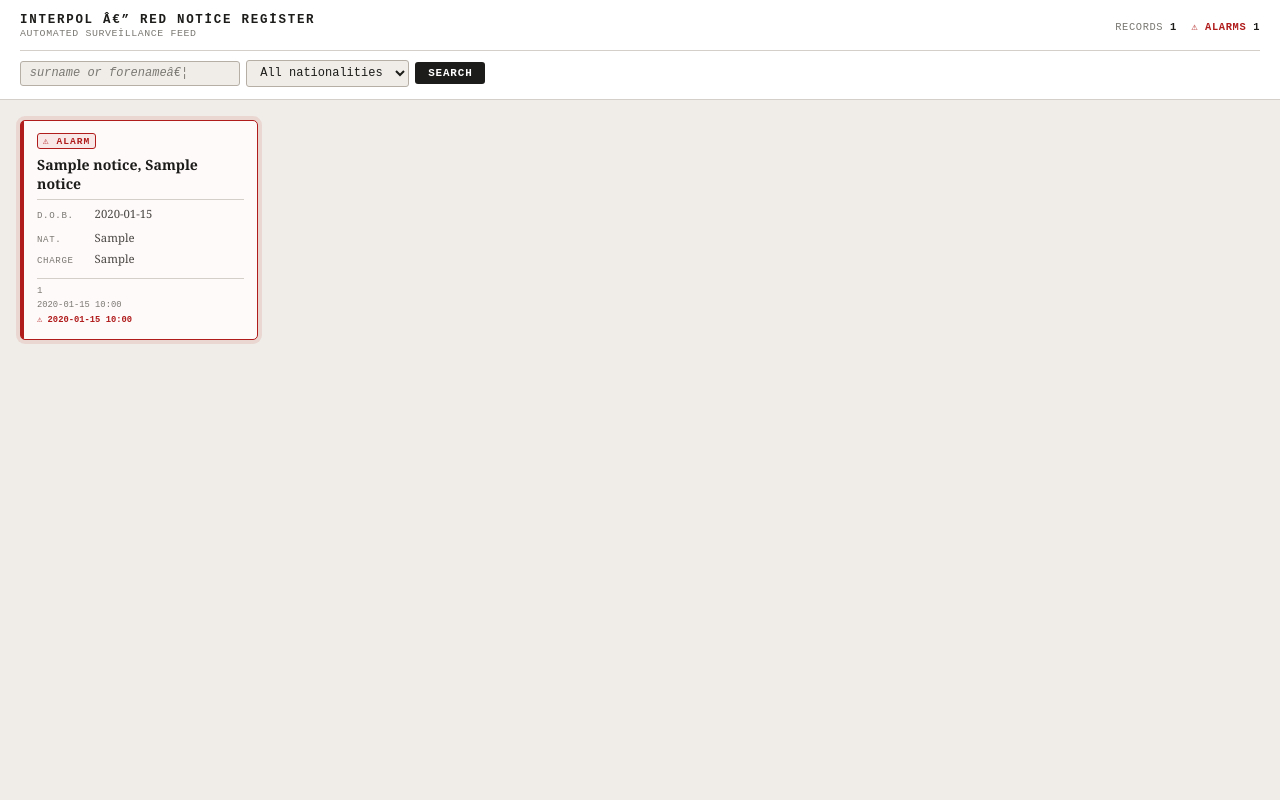
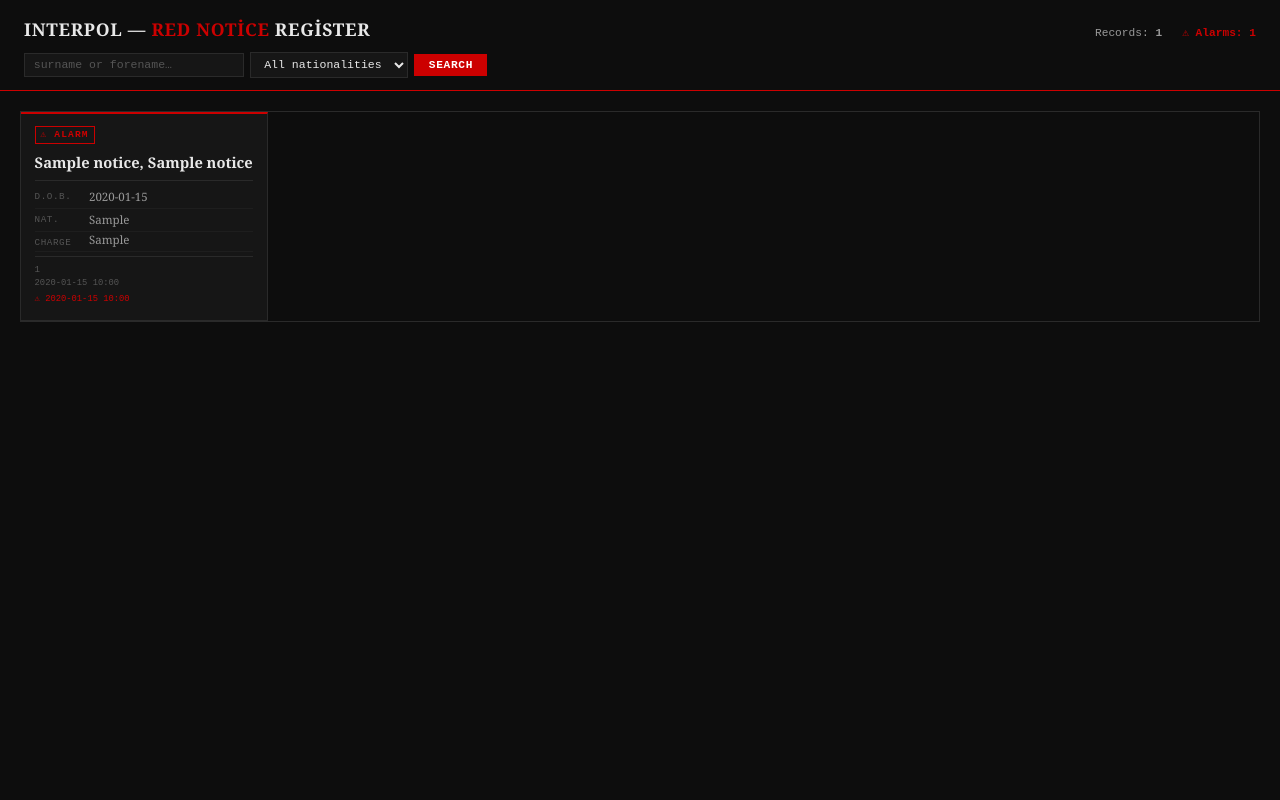
Before and after one commit to zeynepgunall/interpol-watcher, a Flask app: page / in a window 1280 px wide. Run offline with Flask 3, Linux system fonts and the light colour scheme; tables that the repository leaves empty hold one stand-in row (values such as "Sample post").

Commit message:
feat: black/red classic UI redesign

```diff
--- a/web/templates/index.html
+++ b/web/templates/index.html
@@ -8,237 +8,187 @@
     *, *::before, *::after { box-sizing: border-box; margin: 0; padding: 0; }
 
     :root {
-      --bg:         #f0ede8;
-      --surface:    #ffffff;
-      --border:     #d4cfc8;
-      --border-mid: #b5afa6;
-      --ink:        #1c1c1a;
-      --ink-mid:    #4a4844;
-      --ink-soft:   #7a7872;
-      --red:        #b01c1c;
-      --red-faint:  rgba(176,28,28,0.08);
-      --mono:       "Courier New", Courier, monospace;
-      --serif:      Georgia, "Times New Roman", serif;
+      --bg:      #0d0d0d;
+      --surface: #161616;
+      --line:    #2a2a2a;
+      --text:    #e8e8e8;
+      --mid:     #999;
+      --dim:     #555;
+      --red:     #cc0000;
+      --red-dim: #7a1212;
+      --font:    Georgia, "Times New Roman", Times, serif;
+      --mono:    "Courier New", Courier, monospace;
     }
 
     body {
-      font-family: var(--serif);
+      font-family: var(--font);
       background: var(--bg);
-      color: var(--ink);
-      min-height: 100vh;
+      color: var(--text);
       font-size: 14px;
+      line-height: 1.5;
     }
 
-    /* â”€â”€ HEADER â”€â”€ */
+    /* HEADER */
     header {
-      background: var(--surface);
-      border-bottom: 1px solid var(--border);
-      padding: 0.75rem 1.25rem;
+      background: var(--bg);
+      border-bottom: 1px solid var(--red);
+      padding: 1rem 1.5rem 0.75rem;
       position: sticky;
       top: 0;
       z-index: 10;
     }
-
-    .header-row {
+    .title-row {
       display: flex;
-      align-items: center;
+      align-items: baseline;
       justify-content: space-between;
       gap: 1rem;
       flex-wrap: wrap;
+      margin-bottom: 0.6rem;
     }
-
-    .brand { display: flex; flex-direction: column; line-height: 1.3; }
-    .brand-name {
+    h1 {
+      font-family: var(--font);
+      font-size: 1.1rem;
+      font-weight: bold;
+      letter-spacing: 0.04em;
+      text-transform: uppercase;
+      color: var(--text);
+    }
+    h1 span { color: var(--red); }
+    .stats {
       font-family: var(--mono);
-      font-size: 0.78rem;
-      font-weight: bold;
-      letter-spacing: 0.14em;
-      text-transform: uppercase;
-      color: var(--ink);
-    }
-    .brand-sub {
-      font-family: var(--mono);
-      font-size: 0.62rem;
-      color: var(--ink-soft);
-      letter-spacing: 0.06em;
-      text-transform: uppercase;
-    }
-
-    .header-meta {
+      font-size: 0.7rem;
+      color: var(--mid);
       display: flex;
-      align-items: center;
-      gap: 0.9rem;
+      gap: 1.25rem;
       flex-wrap: wrap;
     }
-    .meta-pill {
-      font-family: var(--mono);
-      font-size: 0.65rem;
-      letter-spacing: 0.06em;
-      text-transform: uppercase;
-      color: var(--ink-soft);
-    }
-    .meta-pill strong { color: var(--ink); }
-    .meta-pill.alarm  { color: var(--red); font-weight: bold; }
+    .stats .alarm { color: var(--red); font-weight: bold; }
 
-    /* â”€â”€ SEARCH BAR â”€â”€ */
-    .search-bar {
+    /* SEARCH */
+    .search {
       display: flex;
       align-items: center;
       gap: 0.4rem;
       flex-wrap: wrap;
-      margin-top: 0.55rem;
-      padding-top: 0.55rem;
-      border-top: 1px solid var(--border);
     }
-    .search-bar input[type=text],
-    .search-bar select {
+    .search input,
+    .search select {
       font-family: var(--mono);
-      font-size: 0.75rem;
-      background: var(--bg);
-      border: 1px solid var(--border-mid);
-      border-radius: 3px;
-      color: var(--ink);
+      font-size: 0.72rem;
+      background: var(--surface);
+      border: 1px solid var(--line);
+      color: var(--text);
       padding: 0.28rem 0.55rem;
       outline: none;
     }
-    .search-bar input[type=text] { width: 220px; }
-    .search-bar input[type=text]:focus,
-    .search-bar select:focus { border-color: var(--ink-mid); }
-    .search-bar input::placeholder { color: var(--ink-soft); font-style: italic; }
-    .btn-search {
+    .search input { width: 220px; }
+    .search input::placeholder { color: var(--dim); }
+    .search input:focus,
+    .search select:focus { border-color: var(--mid); }
+    .search option { background: var(--surface); }
+    .search button {
+      font-family: var(--mono);
+      font-size: 0.7rem;
+      font-weight: bold;
+      letter-spacing: 0.06em;
+      text-transform: uppercase;
+      background: var(--red);
+      color: #fff;
+      border: none;
+      padding: 0.3rem 0.9rem;
+      cursor: pointer;
+    }
+    .search button:hover { background: var(--red-dim); }
+    .search a {
       font-family: var(--mono);
       font-size: 0.68rem;
-      font-weight: bold;
-      letter-spacing: 0.08em;
-      text-transform: uppercase;
-      background: var(--ink);
-      color: #fff;
-      border: none;
-      border-radius: 3px;
-      padding: 0.3rem 0.8rem;
-      cursor: pointer;
+      color: var(--dim);
+      text-decoration: underline;
     }
-    .btn-search:hover { background: var(--ink-mid); }
-    .btn-clear {
-      font-family: var(--mono);
-      font-size: 0.65rem;
-      color: var(--ink-soft);
-      text-decoration: underline;
-      text-underline-offset: 2px;
-    }
-    .btn-clear:hover { color: var(--ink); }
+    .search a:hover { color: var(--mid); }
 
-    /* â”€â”€ PAGE WRAP â”€â”€ */
+    /* WRAP */
     .wrap {
       max-width: 1400px;
       margin: 0 auto;
       padding: 1.25rem 1.25rem 4rem;
     }
 
-    /* â”€â”€ CARD GRID â”€â”€ */
+    /* GRID */
     .cards {
       display: grid;
-      grid-template-columns: repeat(auto-fill, minmax(220px, 1fr));
-      gap: 0.75rem;
+      grid-template-columns: repeat(auto-fill, minmax(230px, 1fr));
+      gap: 1px;
+      border: 1px solid var(--line);
     }
 
-    /* â”€â”€ CARD â”€â”€ */
+    /* CARD */
     .card {
       background: var(--surface);
-      border: 1px solid var(--border);
-      border-radius: 5px;
-      padding: 0.75rem 0.85rem 0.7rem 1rem;
+      padding: 0.75rem 0.85rem;
       display: flex;
       flex-direction: column;
-      gap: 0.2rem;
-      position: relative;
-      transition: border-color 0.12s;
+      border-right: 1px solid var(--line);
+      border-bottom: 1px solid var(--line);
     }
-    .card:hover { border-color: var(--border-mid); }
+    .card:hover { background: #1c1c1c; }
+    .card.is-alarm { border-top: 2px solid var(--red); }
 
-    .card.is-alarm {
-      border-color: var(--red);
-      background: #fffafa;
-      animation: pulse 2.6s ease-in-out infinite;
-    }
-    @keyframes pulse {
-      0%, 100% { box-shadow: none; }
-      50%       { box-shadow: 0 0 0 4px rgba(176,28,28,0.10); }
-    }
-
-    /* left accent bar */
-    .card::before {
-      content: '';
-      position: absolute;
-      left: 0; top: 0; bottom: 0;
-      width: 3px;
-      border-radius: 5px 0 0 5px;
-      background: var(--border);
-    }
-    .card.is-alarm::before { background: var(--red); }
-
-    /* â”€â”€ ALARM CHIP â”€â”€ */
-    .alarm-chip {
-      display: inline-flex;
-      align-items: center;
-      gap: 0.2rem;
+    /* ALARM BADGE */
+    .alarm-badge {
       font-family: var(--mono);
       font-size: 0.6rem;
       font-weight: bold;
-      letter-spacing: 0.1em;
+      letter-spacing: 0.12em;
       text-transform: uppercase;
       color: var(--red);
-      border: 1.5px solid var(--red);
-      border-radius: 3px;
-      padding: 0.06rem 0.32rem;
-      background: var(--red-faint);
+      border: 1px solid var(--red);
+      padding: 0.05rem 0.3rem;
+      display: inline-block;
+      margin-bottom: 0.45rem;
       width: fit-content;
-      margin-bottom: 0.2rem;
     }
 
-    /* â”€â”€ NAME â”€â”€ */
-    .card-name {
-      font-family: var(--serif);
-      font-size: 0.88rem;
+    /* NAME */
+    .name {
+      font-family: var(--font);
+      font-size: 0.92rem;
       font-weight: bold;
-      color: var(--ink);
-      line-height: 1.35;
-      padding-bottom: 0.38rem;
-      border-bottom: 1px solid var(--border);
-      margin-bottom: 0.05rem;
+      color: var(--text);
+      border-bottom: 1px solid var(--line);
+      padding-bottom: 0.4rem;
+      margin-bottom: 0.35rem;
     }
-    .card-name.unknown {
-      font-weight: normal;
-      font-style: italic;
-      color: var(--ink-soft);
+    .name.unknown { font-weight: normal; font-style: italic; color: var(--dim); }
+
+    /* FIELDS */
+    .row {
+      display: flex;
+      gap: 0.4rem;
+      font-size: 0.72rem;
+      line-height: 1.9;
+      border-bottom: 1px solid #1e1e1e;
     }
-
-    /* â”€â”€ FIELDS â”€â”€ */
-    .field {
-      display: flex;
-      align-items: baseline;
-      gap: 0.35rem;
-      font-size: 0.71rem;
-      line-height: 1.8;
+    .row:last-of-type { border-bottom: none; }
+    .lbl {
+      font-family: var(--mono);
+      font-size: 0.58rem;
+      text-transform: uppercase;
+      letter-spacing: 0.06em;
+      color: var(--dim);
+      width: 48px;
+      flex-shrink: 0;
+      padding-top: 0.1rem;
     }
-    .field-key {
-      font-family: var(--mono);
-      font-size: 0.57rem;
-      text-transform: uppercase;
-      letter-spacing: 0.07em;
-      color: var(--ink-soft);
-      width: 52px;
-      flex-shrink: 0;
-    }
-    .field-val {
-      color: var(--ink-mid);
-      font-family: var(--serif);
+    .val {
+      font-family: var(--font);
+      color: var(--mid);
       flex: 1;
       overflow: hidden;
       text-overflow: ellipsis;
       white-space: nowrap;
     }
-    .field-val.multiline {
+    .val.wrap2 {
       white-space: normal;
       display: -webkit-box;
       -webkit-line-clamp: 2;
@@ -247,105 +197,93 @@
       line-height: 1.4;
     }
 
-    /* â”€â”€ CARD FOOTER â”€â”€ */
-    .card-foot {
-      margin-top: auto;
-      padding-top: 0.4rem;
-      border-top: 1px solid var(--border);
-      margin-top: 0.3rem;
+    /* FOOTER */
+    .foot {
+      padding-top: 0.35rem;
+      margin-top: 0.25rem;
+      border-top: 1px solid var(--line);
     }
     .ref {
       font-family: var(--mono);
       font-size: 0.57rem;
-      color: var(--ink-soft);
-      letter-spacing: 0.03em;
+      color: var(--dim);
     }
     .ts {
       font-family: var(--mono);
       font-size: 0.55rem;
-      color: var(--ink-soft);
-      line-height: 1.7;
-      margin-top: 0.1rem;
+      color: var(--dim);
+      line-height: 1.8;
     }
-    .ts-alarm { color: var(--red); font-weight: bold; }
+    .ts-alarm { color: var(--red); }
 
-    /* â”€â”€ EMPTY STATE â”€â”€ */
+    /* EMPTY */
     .empty {
       text-align: center;
       padding: 5rem 1rem;
+      color: var(--dim);
     }
-    .empty-title {
+    .empty h2 {
       font-family: var(--mono);
       font-size: 0.75rem;
       text-transform: uppercase;
-      letter-spacing: 0.12em;
-      color: var(--ink-soft);
-      margin-bottom: 0.6rem;
+      letter-spacing: 0.14em;
+      margin-bottom: 0.5rem;
+      color: var(--mid);
     }
-    .empty p { font-size: 0.85rem; color: var(--ink-mid); }
-    .empty a  { color: var(--ink); }
+    .empty a { color: var(--red); }
 
-    /* â”€â”€ PAGINATION â”€â”€ */
-    .pagination {
+    /* PAGINATION */
+    .pages {
       display: flex;
       justify-content: center;
-      align-items: center;
       margin-top: 2rem;
+      border: 1px solid var(--line);
       width: fit-content;
       margin-left: auto;
       margin-right: auto;
-      border: 1px solid var(--border-mid);
-      border-radius: 4px;
       overflow: hidden;
+    }
+    .pages a {
+      font-family: var(--mono);
+      font-size: 0.72rem;
+      padding: 0.38rem 0.75rem;
+      color: var(--mid);
+      text-decoration: none;
+      border-right: 1px solid var(--line);
       background: var(--surface);
     }
-    .pagination a {
-      font-family: var(--mono);
-      font-size: 0.72rem;
-      padding: 0.38rem 0.7rem;
-      color: var(--ink-mid);
-      text-decoration: none;
-      border-right: 1px solid var(--border);
-      transition: background 0.1s;
-    }
-    .pagination a:last-child { border-right: none; }
-    .pagination a:hover      { background: var(--bg); color: var(--ink); }
-    .pagination a.current    { background: var(--ink); color: #fff; font-weight: bold; }
-    .pagination a.disabled   { color: var(--border-mid); pointer-events: none; }
+    .pages a:last-child { border-right: none; }
+    .pages a:hover     { background: #1e1e1e; color: var(--text); }
+    .pages a.cur       { background: var(--red); color: #fff; font-weight: bold; }
+    .pages a.off       { color: var(--dim); pointer-events: none; }
   </style>
 </head>
 <body>
 
 <header>
-  <div class="header-row">
-    <div class="brand">
-      <span class="brand-name">Interpol â€” Red Notice Register</span>
-      <span class="brand-sub">Automated Surveillance Feed</span>
-    </div>
-    <div class="header-meta">
-      <span class="meta-pill">Records <strong>{{ total }}</strong></span>
+  <div class="title-row">
+    <h1>Interpol &mdash; <span>Red Notice</span> Register</h1>
+    <div class="stats">
+      <span>Records: <strong>{{ total }}</strong></span>
       {% if total_alarms > 0 %}
-        <span class="meta-pill alarm">&#9888; Alarms <strong>{{ total_alarms }}</strong></span>
+        <span class="alarm">&#9888; Alarms: {{ total_alarms }}</span>
       {% endif %}
       {% if total_pages > 1 %}
-        <span class="meta-pill">Page <strong>{{ page }}</strong> / <strong>{{ total_pages }}</strong></span>
+        <span>Page {{ page }} / {{ total_pages }}</span>
       {% endif %}
     </div>
   </div>
-
-  <div class="search-bar">
-    <form style="display:contents" method="get" action="/">
-      <input type="text" name="q" placeholder="surname or forenameâ€¦" value="{{ q }}">
+  <form class="search" method="get" action="/">
+    <input type="text" name="q" placeholder="surname or forename&hellip;" value="{{ q }}">
     <select name="nat">
       <option value="">All nationalities</option>
       {% for n in nationalities %}
         <option value="{{ n }}" {% if n == nat %}selected{% endif %}>{{ n }}</option>
       {% endfor %}
     </select>
-      <button type="submit" class="btn-search">Search</button>
-      {% if q or nat %}<a href="/" class="btn-clear">Clear</a>{% endif %}
+    <button type="submit">Search</button>
+    {% if q or nat %}<a href="/">Clear</a>{% endif %}
   </form>
-  </div>
 </header>
 
 <div class="wrap">
@@ -355,48 +293,46 @@
     <div class="card{% if notice.is_updated %} is-alarm{% endif %}">
 
       {% if notice.is_updated %}
-        <div class="alarm-chip">&#9888; Alarm</div>
+        <div class="alarm-badge">&#9888; Alarm</div>
       {% endif %}
 
       {% if notice.name or notice.forename %}
-        <div class="card-name">
+        <div class="name">
           {% if notice.name and notice.forename %}{{ notice.name }}, {{ notice.forename }}
           {% elif notice.name %}{{ notice.name }}
           {% else %}{{ notice.forename }}{% endif %}
         </div>
       {% else %}
-        <div class="card-name unknown">â€” Unknown â€”</div>
+        <div class="name unknown">&mdash; Unknown &mdash;</div>
       {% endif %}
 
       {% if notice.date_of_birth %}
-      <div class="field">
-        <span class="field-key">D.O.B.</span>
-        <span class="field-val">{{ notice.date_of_birth }}</span>
+      <div class="row">
+        <span class="lbl">D.O.B.</span>
+        <span class="val">{{ notice.date_of_birth }}</span>
       </div>
       {% endif %}
 
       {% if notice.nationality %}
-      <div class="field">
-        <span class="field-key">Nat.</span>
-        <span class="field-val">
+      <div class="row">
+        <span class="lbl">Nat.</span>
+        <span class="val">
           <span class="flag" data-code="{{ notice.nationality }}"></span>{{ notice.nationality }}
         </span>
       </div>
       {% endif %}
 
-      <div class="field">
-        <span class="field-key">Charge</span>
-        <span class="field-val multiline">
-          {{ notice.arrest_warrant if notice.arrest_warrant else 'â€”' }}
-        </span>
+      <div class="row">
+        <span class="lbl">Charge</span>
+        <span class="val wrap2">{{ notice.arrest_warrant if notice.arrest_warrant else '&mdash;' }}</span>
       </div>
 
-      <div class="card-foot">
+      <div class="foot">
         <div class="ref">{{ notice.entity_id }}</div>
         <div class="ts">
-          {{ notice.created_at.strftime('%Y-%m-%d %H:%M') if notice.created_at else 'â€”' }}
+          {{ notice.created_at.strftime('%Y-%m-%d %H:%M') if notice.created_at else '&mdash;' }}
           {% if notice.is_updated %}
-          <br><span class="ts-alarm">&#9888; {{ notice.updated_at.strftime('%Y-%m-%d %H:%M') if notice.updated_at else 'â€”' }}</span>
+          <br><span class="ts-alarm">&#9888; {{ notice.updated_at.strftime('%Y-%m-%d %H:%M') if notice.updated_at else '&mdash;' }}</span>
           {% endif %}
         </div>
       </div>
@@ -406,25 +342,25 @@
   </div>
 
   {% if total_pages > 1 %}
-  <nav class="pagination">
+  <nav class="pages">
     <a href="?page=1&q={{ q }}&nat={{ nat }}"
-       {% if page == 1 %}class="disabled"{% endif %}>Â«</a>
+       {% if page == 1 %}class="off"{% endif %}>&#171;</a>
     <a href="?page={{ page - 1 }}&q={{ q }}&nat={{ nat }}"
-       {% if page == 1 %}class="disabled"{% endif %}>â€¹</a>
+       {% if page == 1 %}class="off"{% endif %}>&#8249;</a>
     {% for p in range([1, page - 2]|max, [total_pages + 1, page + 3]|min) %}
       <a href="?page={{ p }}&q={{ q }}&nat={{ nat }}"
-         class="{% if p == page %}current{% endif %}">{{ p }}</a>
+         class="{% if p == page %}cur{% endif %}">{{ p }}</a>
     {% endfor %}
     <a href="?page={{ page + 1 }}&q={{ q }}&nat={{ nat }}"
-       {% if page == total_pages %}class="disabled"{% endif %}>â€º</a>
+       {% if page == total_pages %}class="off"{% endif %}>&#8250;</a>
     <a href="?page={{ total_pages }}&q={{ q }}&nat={{ nat }}"
-       {% if page == total_pages %}class="disabled"{% endif %}>Â»</a>
+       {% if page == total_pages %}class="off"{% endif %}>&#187;</a>
   </nav>
   {% endif %}
 
   {% else %}
   <div class="empty">
-    <div class="empty-title">â€” No records found â€”</div>
+    <h2>&mdash; No records found &mdash;</h2>
     <p>
       {% if q or nat %}No entries match the current filter. <a href="/">Clear filter</a>
       {% else %}Feed is initializing. Records will appear once the fetcher completes ingestion.{% endif %}
@@ -437,11 +373,10 @@
   // Flag emoji from ISO-2 country code
   document.querySelectorAll('.flag[data-code]').forEach(el => {
     const c = el.dataset.code;
-    if (c && c.length === 2) {
+    if (c && c.length === 2)
       el.textContent = String.fromCodePoint(
         ...[...c.toUpperCase()].map(ch => 0x1F1E6 - 65 + ch.charCodeAt(0))
       ) + '\u00a0';
-    }
   });
 
   // Auto-refresh: poll /api/status every 30 s, reload only on change
```
Lines whose indentation alone changed are shown as unchanged.
